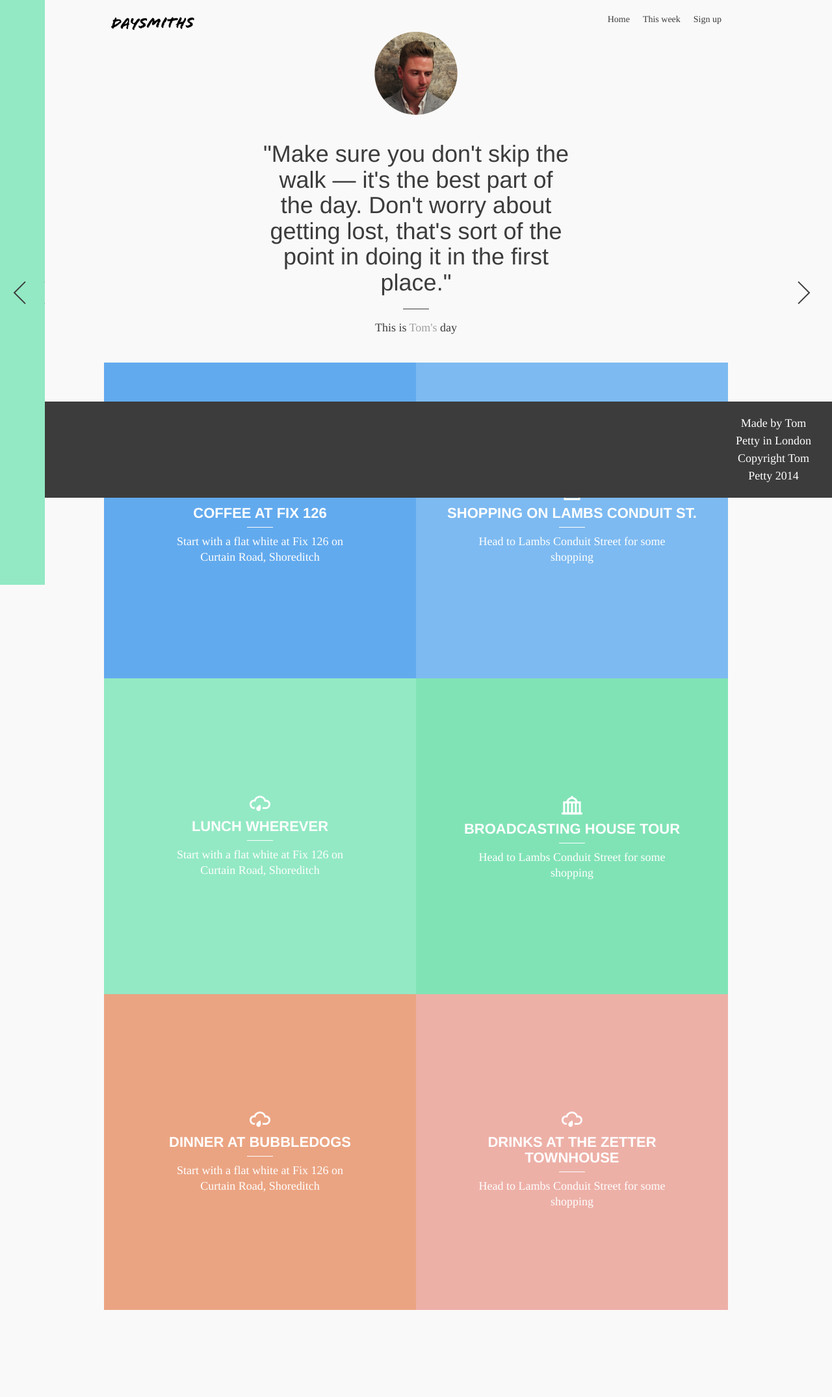
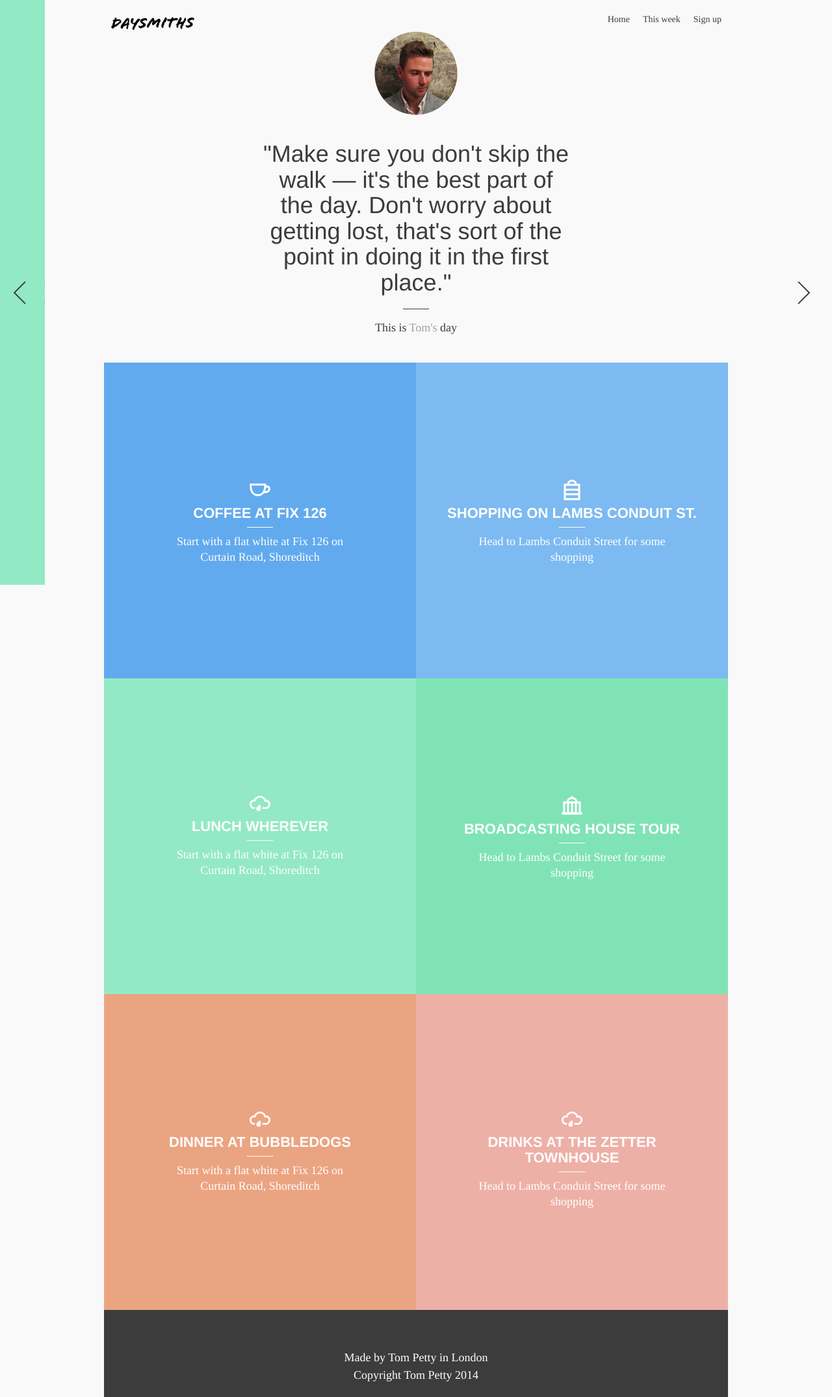
Before and after one commit to anothertompetty/daysmiths, a Jekyll site: the page built from tom.html, in a window 1280 px wide. Shown: the whole page at 65% size. Built offline with Jekyll 4.4.1, drawn with Linux system fonts in a browser that asks for light colours; nearby versions of some CDN libraries; Markdown is read by kramdown in place of the engine named in the settings; before the commit the page ends 2056 px from its top, so only the background shows below that.

Commit message:
footer half fix

```diff
--- a/css/style.css
+++ b/css/style.css
@@ -43,7 +43,6 @@ img a
 }
 
 footer {
-	position: relative;
 	padding: 20px;
 	margin: 0 auto;
 	margin-top: 60px;
@@ -691,7 +690,8 @@ header ul {
 }
 
 .item.last {
-	margin-bottom: 40px;
+	margin-bottom: 60px;
+	box-sizing: border-box;
 }
 
 /*day button fade in and hover etc.*/
--- a/tom.html
+++ b/tom.html
@@ -105,5 +105,3 @@ layout: default
 	</div>
 
 </section>
-
-</div>
```
